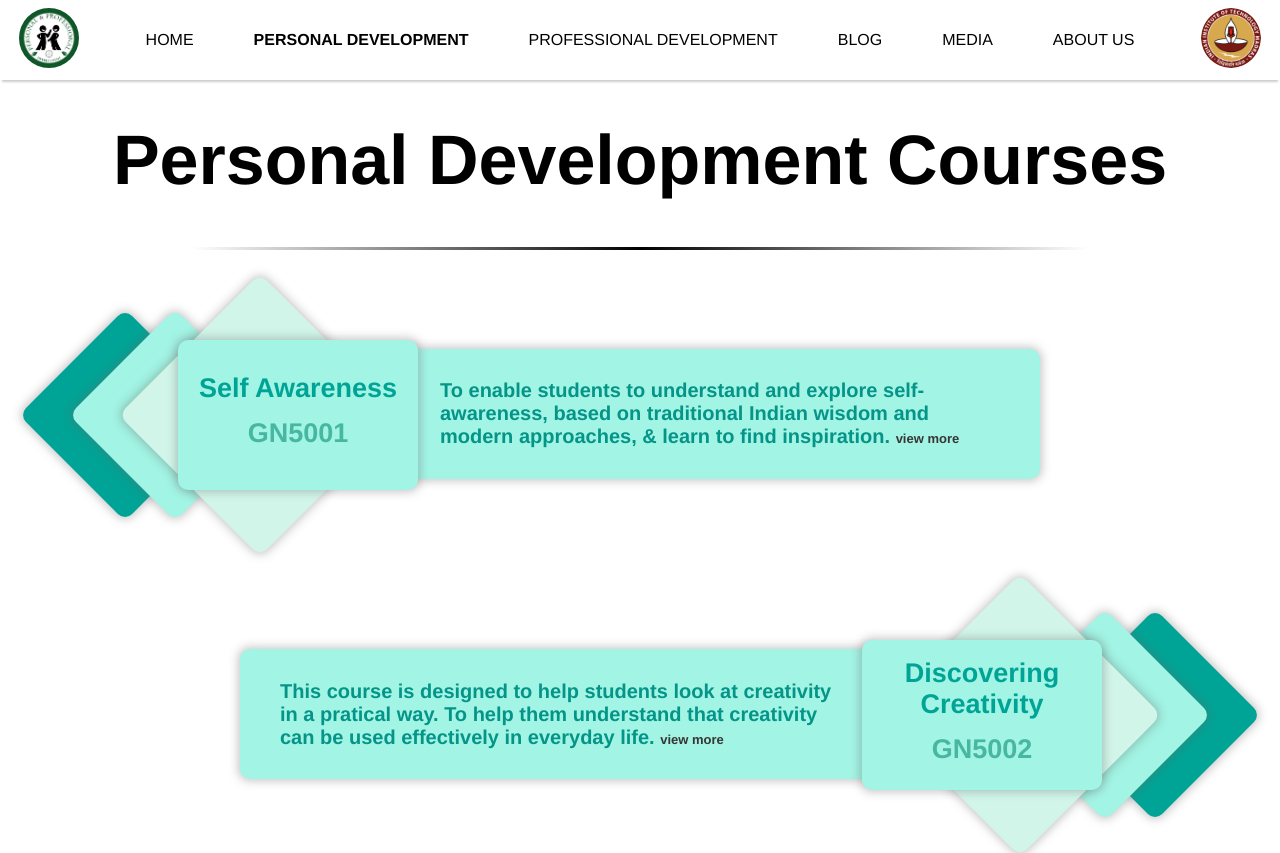
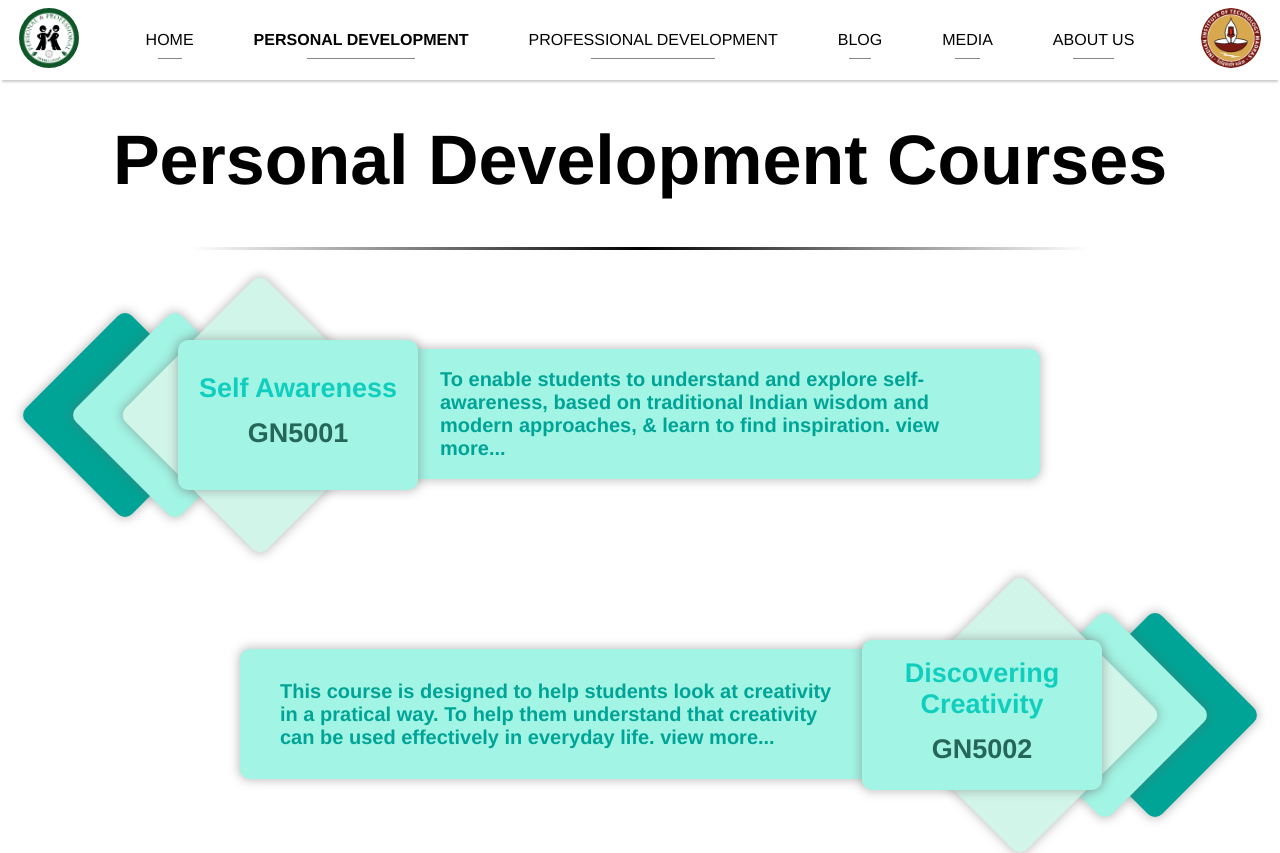
Before and after one commit to amansingh88688/PPD-IITM, a React (Create React App) app: page /personal in a window 1280 px wide. Shown: the top 853 px of the page. Built offline with nearby package versions, Linux system fonts and the light colour scheme.

Commit message:
change per proff color

```diff
--- a/src/components/card-temp/Card.css
+++ b/src/components/card-temp/Card.css
@@ -67,7 +67,7 @@ body{
     cursor: pointer;
     font-size: 27px;
     font-weight: bold;
-    color: #00A496;
+    color: #10cebe;
     text-align: center;
     display: flex;
     flex-direction: column;
@@ -76,20 +76,17 @@ body{
 }
 .course-name{
     margin-bottom: 7px;
-    padding: 0 10px;
+    padding: 0 0px;
 }
 .course-no{
     margin-top: 7px;
-    color: #48B7A1;
+    color: #256659;
 }
 .course-desc{
     padding: 10px 40px;
-    color: #059488;
+    /* color: #059488;  */
+    color: #00A496;
     text-decoration: none;
-}
-.view-more{
-    font-size: 13px;
-    color: rgb(55, 53, 53);
 }
 
 .mirror-text {
@@ -181,11 +178,6 @@ transform: translateX(0);
     .course-desc{
         padding: 0 10px;
     }
-    .view-more{
-        font-size: 10px;
-        color: rgb(55, 53, 53);
-        text-decoration: underline;
-    }
     .RtoL-card {
         transform: scaleX(1)!important;
     }
--- a/src/components/card-temp/Card.js
+++ b/src/components/card-temp/Card.js
@@ -9,7 +9,7 @@ function Card({num, className, course_name, course_no, course_desc, course_link}
         <div className="sq-med"></div>
         <div className="sq-lar"></div>
           <div className={num%2 === 0 ? 'rectangle-1 mirror-text':'rectangle-1'}>
-              <a href={course_link} target="_blank" rel="noopener noreferrer" className='course-desc'>{course_desc} <span className='view-more'>view more</span></a>
+              <a href={course_link} target="_blank" rel="noopener noreferrer" className='course-desc'>{course_desc} <span className='view-more'>view more...</span></a>
           </div>
         <div className={num%2 === 0 ? 'rectangle-2 mirror-text':'rectangle-2'}>
             <div className='course-name'>{course_name}</div>
--- a/src/components/card-temp/Card2.css
+++ b/src/components/card-temp/Card2.css
@@ -79,10 +79,11 @@ body{
 .course-name-2{
     margin-bottom: 5px;
     padding: 0 5px;
+    color: #06c7fd;
 }
 .course-no-2{
     margin-top: 0px;
-    color: #00AEFF;
+    color: #215871;
 }
 .course-desc-2{
     padding: 10px 40px;
--- a/src/components/navbar/Navbar.css
+++ b/src/components/navbar/Navbar.css
@@ -34,6 +34,20 @@
     background: linear-gradient(currentColor 0 0) bottom /var(--d, 0) 3px no-repeat;
     transition:0.3s;
 }
+.div-of-navlink {
+    position: relative;
+}
+.div-of-navlink::after {
+content: "";
+display: block;
+border-bottom: 0.5px solid rgba(0, 0, 0, 0.475);
+width: 50%;
+position: absolute;
+bottom: 0;
+left: 25%;
+}
+
+
 .div-of-navlink:hover{
     color: black;
     cursor: pointer;
--- a/src/components/navbar/Navbar.js
+++ b/src/components/navbar/Navbar.js
@@ -3,12 +3,6 @@ import { NavLink } from 'react-router-dom';
 import ppd_logo from "../../images/ppd_logo.png";
 import iitmlogo from "../../images/iitmlogo.png";
 import "./Navbar.css";
-// import Homepage from '../../components/homepage/Homepage';
-// import About from '../../components/about-us/About';
-// import Personal from '../../components/personal-dev/Personal';
-// import Professional from '../../components/professional-dev/Professional';
-// import Blog from '../../components/blog/Blog';
-// import Media from '../../components/media/Media';
 
 
 const Navbar = () => {
```
